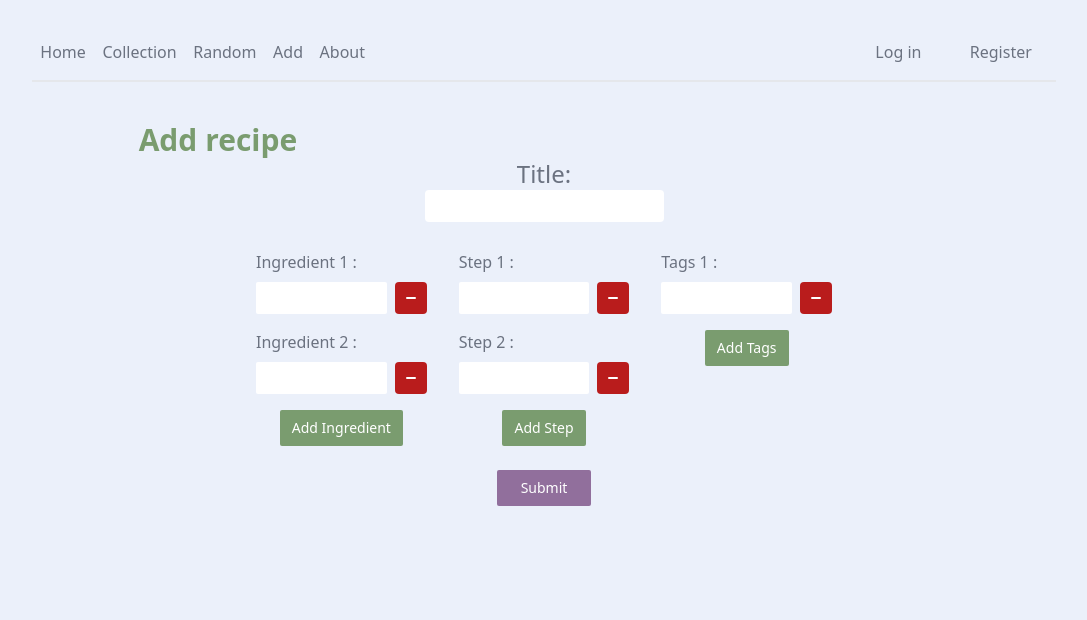
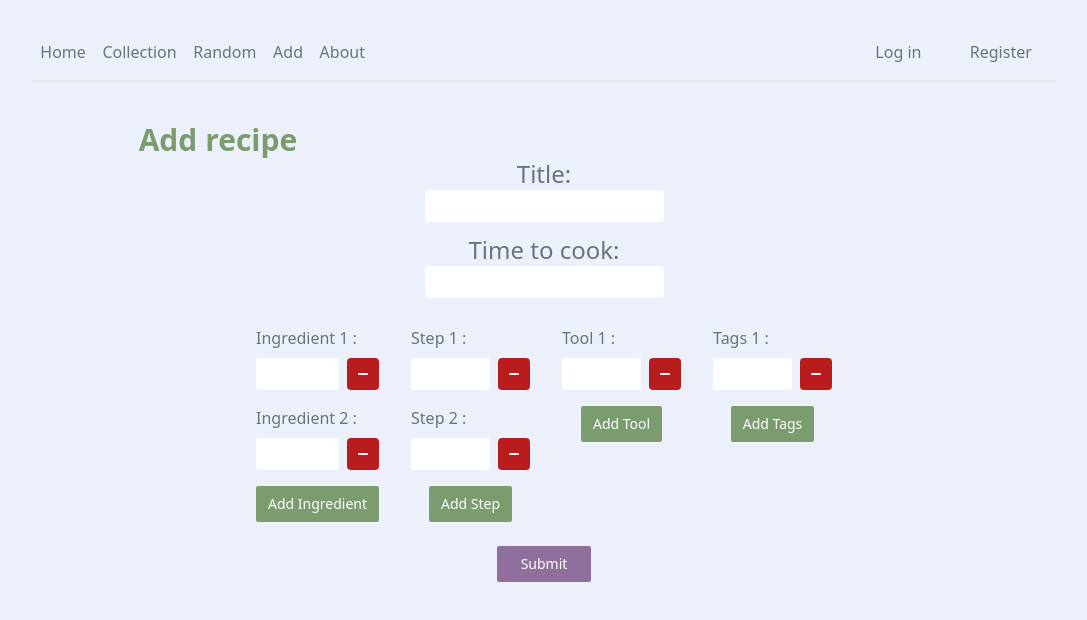
Before and after one commit to YensVanHout/recipeweb, a Vue app: page /addrecipe in a window 1280 px wide. Shown: the top 620 px of the page, without its empty margins (96-1183 px from the left). Built offline with nearby package versions, Linux system fonts and the light colour scheme; no server answers.

Commit message:
added tools & time needed for recipes, add routes

```diff
--- a/src/components/Recipe.vue
+++ b/src/components/Recipe.vue
@@ -25,8 +25,8 @@ const props = defineProps({
       :message="`Are you sure you want to delete the following recipe: ${props.Recipe.title}`"
     />
 
-    <div id="title" class="flex w-fit mx-auto">
-      <h2 class="text-3xl mr-4 h-full">
+    <div id="title" class="md:flex w-fit mx-auto">
+      <h2 class="text-3xl mr-4 h-full text-center">
         {{ props.Recipe?.title }}
       </h2>
       <button
@@ -35,6 +35,9 @@ const props = defineProps({
       >
         Delete Recipe
       </button>
+    </div>
+    <div class="text-center m-4">
+      <h3 class="text-2xl mr-4 h-full">{{ props.Recipe?.time }}</h3>
     </div>
     <!-- <div class="image">
       <img
@@ -51,6 +54,14 @@ const props = defineProps({
           </li>
         </ul>
       </div>
+      <div id="toolList" class="mt-6 w-1/6 md:text-xl">
+        <h2 class="text-2xl">Tools:</h2>
+        <ul class="list-disc">
+          <li v-for="tool in props.Recipe?.tools">
+            {{ tool }}
+          </li>
+        </ul>
+      </div>
       <div id="stepList" class="mt-6 w-1/6 md:text-xl">
         <h2 class="text-2xl">Steps:</h2>
         <ol class="list-decimal">
@@ -60,6 +71,7 @@ const props = defineProps({
         </ol>
       </div>
     </div>
+
     <div id="tagList" class="mt-6 flex justify-center">
       <span class="pill" v-for="tag in props.Recipe?.tags">
         {{ tag }}
--- a/src/router/index.ts
+++ b/src/router/index.ts
@@ -5,14 +5,18 @@ import RecipePage from "../views/recipes/RecipePage.vue";
 import RandomRecipe from "../views/recipes/RandomRecipe.vue";
 import About from "../views/misc/About.vue";
 import Login from "../views/account/Login.vue";
+import Register from "../views/account/Register.vue";
+import Collection from "../views/recipes/Collection.vue";
 
 const routes = [
   { path: "/", name: "Home", component: Home },
+  { path: "/collection", name: "Collection", component: Collection },
   { path: "/addrecipe", name: "Add Recipe", component: AddRecipe },
   { path: "/recipe/:id", name: "Recipe", component: RecipePage },
   { path: "/randomrecipe", name: "Random Recipe", component: RandomRecipe },
   { path: "/about", name: "About", component: About },
   { path: "/login", name: "Log in", component: Login },
+  { path: "/register", name: "register", component: Register },
 ];
 
 const router = createRouter({
--- a/src/views/recipes/AddRecipe.vue
+++ b/src/views/recipes/AddRecipe.vue
@@ -10,6 +10,8 @@ const title = ref<string>("");
 const ingredients = ref<string[] | undefined>(["", ""]);
 const steps = ref<string[] | undefined>(["", ""]);
 const tags = ref<string[] | undefined>([""]);
+const tools = ref<string[] | undefined>([""]);
+const time = ref<string>("");
 //const image = ref<File>();
 
 let apiURL = import.meta.env.VITE_API_URL + "recipes/create";
@@ -20,6 +22,8 @@ const submitRecipe = () => {
     ingredients: ingredients.value?.filter((str) => str !== ""),
     steps: steps.value?.filter((str) => str !== ""),
     tags: tags.value?.filter((str) => str !== ""),
+    tools: tools.value?.filter((str) => str !== ""),
+    time: time.value,
     //  Image: image.value,
   });
 
@@ -45,6 +49,17 @@ const submitRecipe = () => {
           id="title"
           class="p-1 rounded"
           v-model="title"
+          required
+        />
+      </fieldset>
+      <fieldset class="text-center mb-3">
+        <label for="time" class="block text-2xl">Time to cook:</label>
+        <input
+          type="text"
+          name="time"
+          id="time"
+          class="p-1 rounded"
+          v-model="time"
           required
         />
       </fieldset>
@@ -75,6 +90,11 @@ const submitRecipe = () => {
         />
         <FormFieldset
           class="w-full md:w-1/3 md:m-4"
+          Name="Tool"
+          :Array="tools"
+        />
+        <FormFieldset
+          class="w-full md:w-1/3 md:m-4"
           Name="Tags"
           :Array="tags"
         />
```
